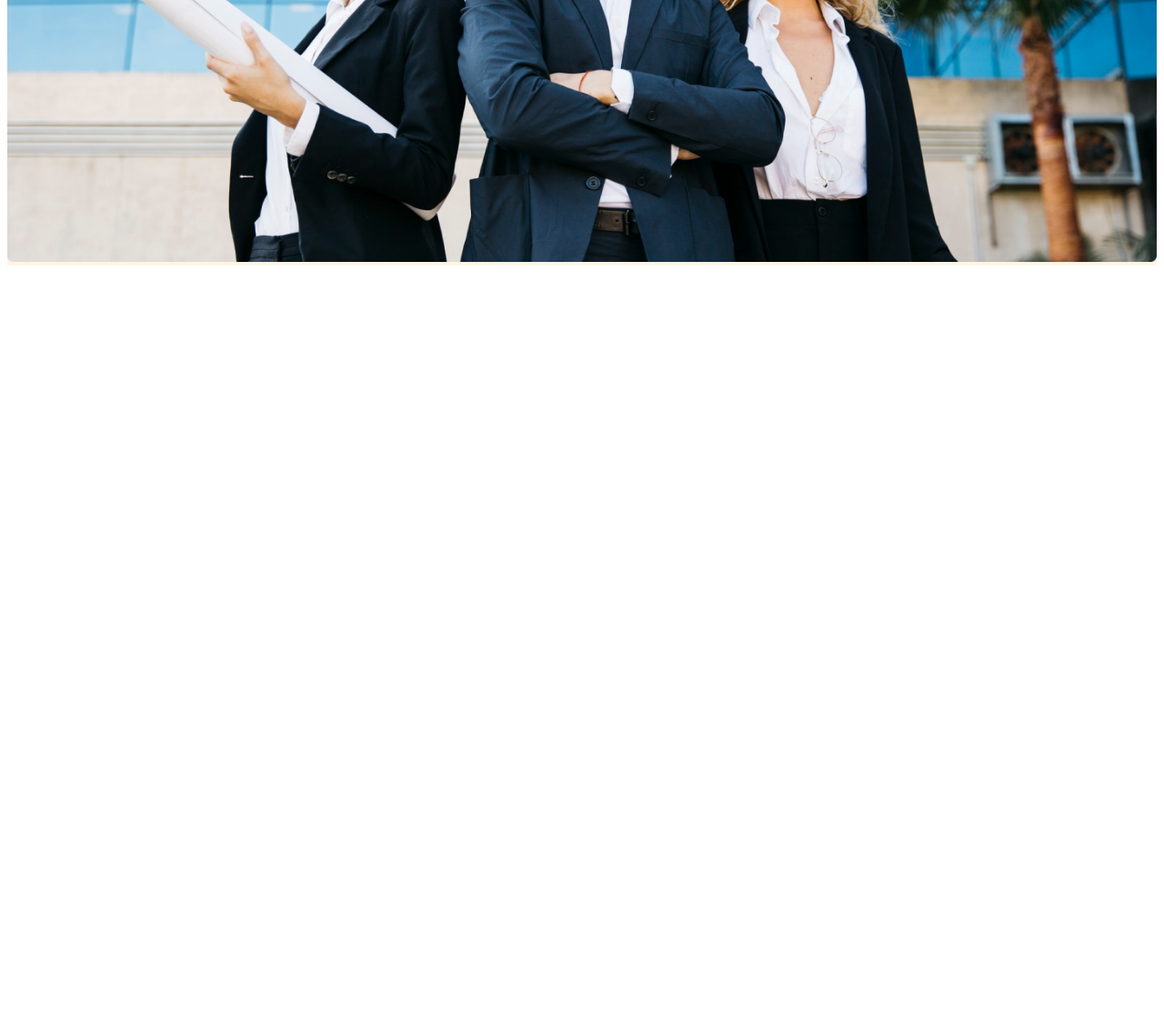
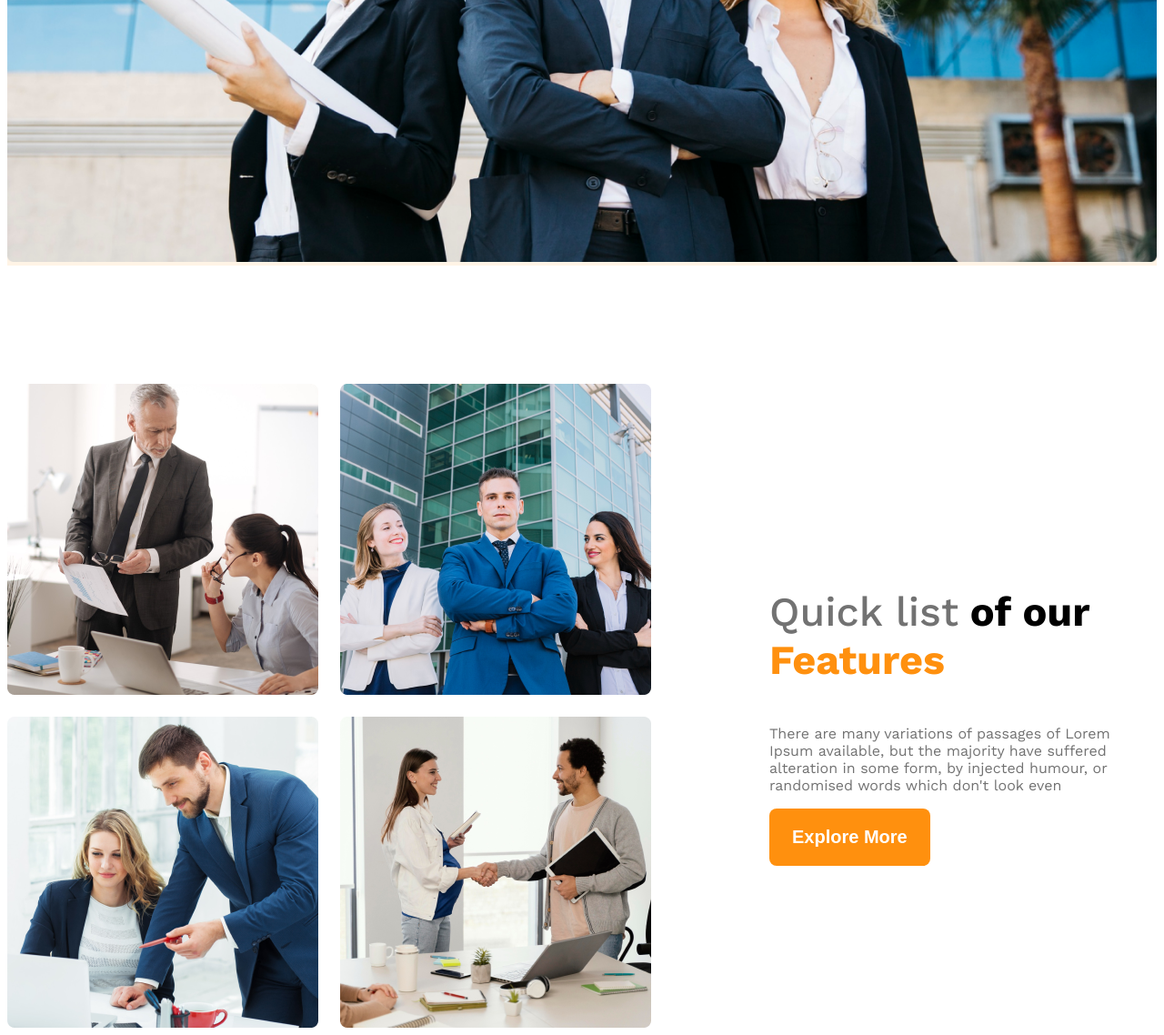
Before and after one commit to AsadChowdhury020/g3-architects-responsive-website, a plain HTML site: page index.html in a window 1280 px wide. Shown: the part 892-2030 px from the top of the page at 91% size. Before the commit the page ends 1192 px from the top, so only its background shows below. Drawn offline with nearby package versions, Linux system fonts and the light colour scheme.

Commit message:
after compliting the team and feature section

```diff
--- a/index.html
+++ b/index.html
@@ -28,10 +28,23 @@
                 <button class="btn-primary">Explore More</button>
             </div>
             <img class="banner-image" src="images/banner.png" alt="">
-
         </div>
     </header>
     <main>
+        <!--Team and Features-->
+        <section class="team display-flex">
+            <div class="team-image-container">
+                <img src="images/team1.png" alt="two architect discussing about design">
+                <img src="images/team2.png" alt="">
+                <img src="images/team3.png" alt="">
+                <img src="images/team4.png" alt="">
+            </div>
+            <div class="our-features">
+                <h3 class="section-title"><span id="quick-list" class="Dark-03">Quick list</span> <span>of our</span> <span class="txt-primary">Features</span></h3>
+                <p class="feature-description Dark-03">There are many variations of passages of Lorem Ipsum available, but the majority have suffered alteration in some form, by injected humour, or randomised words which don't look even</p>
+                <button class="btn-primary">Explore More</button>
+            </div>
+        </section>
 
     </main>
     <footer>
--- a/styles/styles.css
+++ b/styles/styles.css
@@ -9,22 +9,31 @@
 }
 
 /*Shared Styles*/
-.display-flex{
+.display-flex {
     display: flex;
 }
-.bg-light{
+
+.bg-light {
     background-color: rgba(255, 144, 14, 0.1);
 }
-.Dark-01{
+
+.Dark-01 {
     color: #131313;
 }
-.Dark-02{
+
+.Dark-02 {
     color: #424242;
 }
-.Dark-03{
+
+.Dark-03 {
     color: #727272;
 }
-.btn-primary{
+
+.txt-primary {
+    color: #FF900E;
+}
+
+.btn-primary {
     background-color: #FF900E;
     color: #FFFFFF;
     font-size: 1.25rem;
@@ -34,51 +43,113 @@
     border: none;
 }
 
+main {
+    max-width: 1440px;
+    margin: 0px auto;
+}
+
+main>section {
+    margin-top: 130px;
+}
+.section-title {
+    font-size: 2.81rem;
+    font-weight: 700;
+}
+
 /*Header Styles*/
-
 /*Nav bar Styles*/
-.navbar{
+.navbar {
     justify-content: space-between;
     align-items: center;
 }
-.band{
+
+.band {
     font-size: 3rem;
     font-weight: 700;
 }
-.nav-item{
+
+.nav-item {
     list-style: none;
     margin-right: 30px;
 }
-.nav-link{
+
+.nav-link {
     text-decoration: none;
     font-size: 1.125rem;
     font-weight: 500;
 }
-.navbar, .banner{
+
+.navbar,
+.banner {
     max-width: 1440px;
     margin: 0px auto;
 }
+
 /*Banner Styles*/
-.banner-content{
+.banner-content {
     max-width: 862px;
     margin: 0px auto;
     text-align: center;
     margin-bottom: 50px;
 }
-.banner-title{
+
+.banner-title {
     font-size: 4rem;
     font-weight: 700;
 }
-.banner-description{
+
+.banner-description {
     font-size: 1rem;
     font-weight: 400;
 }
-.banner-image{
+
+.banner-image {
     width: 100%;
 }
-/*Responsive media query*/
+
+/*Team and features section Styles*/
+.team {
+    align-items: center;
+}
+
+.team-image-container {
+    display: grid;
+    grid-template-columns: repeat(2, 1fr);
+    gap: 24px;
+}
+
+.our-features {
+    margin-left: 130px;
+    max-width: 537px;
+}
+
+#quick-list {
+    font-weight: 500;
+}
+
+/*Responsive media query for team and feature section*/
+/*Smaller device*/
 @media screen and (max-width: 576px) {
-    .navbar, .nav-links{
+
+    .navbar,
+    .nav-links,
+    .team {
         flex-direction: column;
     }
+
+    .team-image-container {
+        grid-template-columns: repeat(1, 1fr);
     }
+    .our-features{
+        margin: 30px auto;
+    }
+}
+/*Medium size device*/
+@media screen and (min-width: 576px) and (max-width: 992px) {
+    .team {
+        flex-direction: column;
+    }
+    .our-features{
+        margin-left: 20px;
+    }
+}
```
Lines whose indentation alone changed are shown as unchanged.
